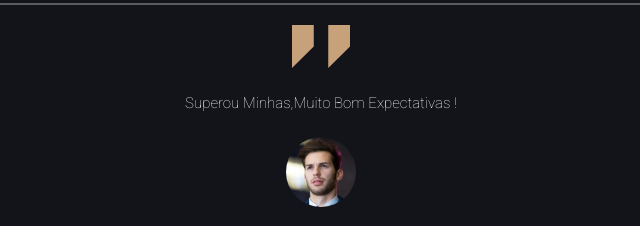
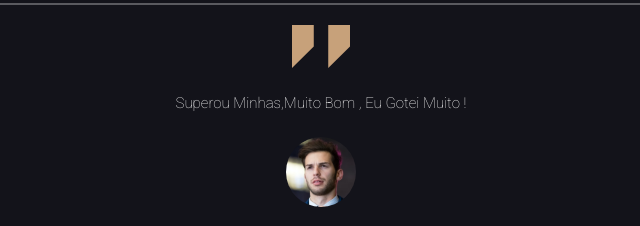
Before and after one commit to allan1285/cafeteria, a plain HTML site: page index.html in a window 1280 px wide. Shown: the part 3030-3256 px from the top of the page, 319-959 px from the left. Drawn offline with Linux system fonts and the light colour scheme.

Commit message:
alteração no paragrafo , comentarios

```diff
--- a/index.html
+++ b/index.html
@@ -153,7 +153,7 @@
                     </div>
                 </div>    <div class="box">
                     <img src="img/quote-img.png" alt="comentario">
-                    <p>superou minhas,muito bom expectativas !</p>
+                    <p>superou minhas,muito bom , eu gotei muito  !</p>
                     <img src="img/pic-3.png" alt="foto cliente"class=user>
                     <h3>mateus da silva </h3>
                     <div class="stars">
```
